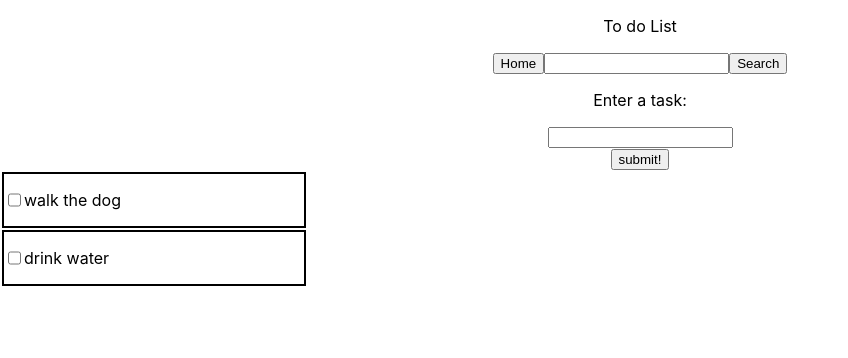
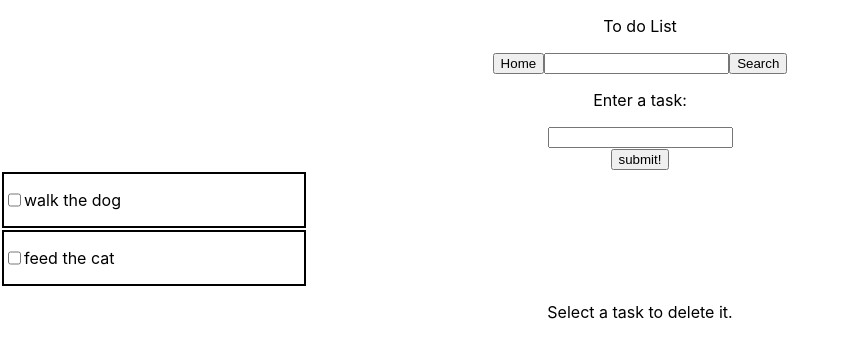
Before and after one commit to mafontana/todo-list, a React (Create React App) app: page / in a window 1280 px wide. Both pictures are taken after a click on the button "Click to get started". Shown: the top 358 px of the page, without its empty margins (0-848 px from the left). Built offline with nearby package versions, Linux system fonts and the light colour scheme.

Commit message:
added ids to each task in state

```diff
--- a/src/App.js
+++ b/src/App.js
@@ -11,8 +11,13 @@ class App extends Component {
       inputValue: "",
       newTodo: "",
       search: "",
-      toDos: ["walk the dog", "drink water"],
+      toDos: [{task: "walk the dog",
+              id: 0},
+              {
+                task: "feed the cat",
+                id: 1}],
       name: "",
+      boxChecked: false
 
     }
   }
@@ -48,7 +53,14 @@ handleChange = (event) => {
 handleSubmit = (e) => {
   console.log(e.target.value)
   this.setState({
-    toDos: [...this.state.toDos, this.state.task]
+    // toDos: [...this.state.toDos, this.state.task]
+    toDos: [...this.state.toDos,
+            {
+              task: this.state.task,
+              id: this.state.toDos.length},
+          ],
+
+
   })
 }
 
@@ -94,7 +106,8 @@ const name = this.state.name
               handleChange={this.handleChange}
               handleClick={this.handleClick}
               name={this.state.name}
-              handleCheckBox={this.handleCheckBox} /> :
+              handleCheckBox={this.handleCheckBox}
+              boxChecked={this.state.boxChecked} /> :
         <HomePage handleClick={this.handleClick}
               nameSubmit={this.nameSubmit}
               name={name}/>
--- a/src/components/Checkbox.jsx
+++ b/src/components/Checkbox.jsx
@@ -1,15 +1,22 @@
 import React, { Component } from 'react';
 
-const Checkbox = (props) => {
+class Checkbox extends Component {
+    constructor() {
+      super()
+      this.state={
 
-// const newToDo = props.toDos.map(task => )
+      }
+    }
 
-    return (
-        <div className="task">
-        <input onClick={props.handleCheckBox} type="checkbox"></input>
-        <p>{props.toDos}</p>
-        </div>
-    )
-}
+
+    render() {
+        return (
+            <div className="task">
+            <input onClick={this.props.handleCheckBox} type="checkbox"></input>
+            <p>{this.props.task}</p>
+            </div>
+        )
+    }
+  }
 
 export default Checkbox
--- a/src/components/ToDo.jsx
+++ b/src/components/ToDo.jsx
@@ -6,7 +6,6 @@ class ToDo extends Component {
     super()
     this.state={
       loaded: false,
-      boxChecked: false
     }
   }
 
@@ -24,10 +23,13 @@ class ToDo extends Component {
             </input>
       </form>
         <button onClick={this.props.handleSubmit} type="submit">submit!</button>
-        {this.props.toDos.map(task => <Checkbox name={this.props.name} toDos={task} handleCheckBox={this.props.handleCheckBox}/>)}
+        {this.props.toDos.map(tasks => <Checkbox task={tasks.task}  id={tasks.id}/> )}
+        {this.props.boxChecked ? <button>Delete task</button>: <p>Select a task to delete it.</p>}
       </div>
     );
   }
 }
 
 export default ToDo;
+
+//{this.props.toDos.map(task => <Checkbox name={this.props.name} toDos={task} handleCheckBox={this.props.handleCheckBox}/>)}
```
